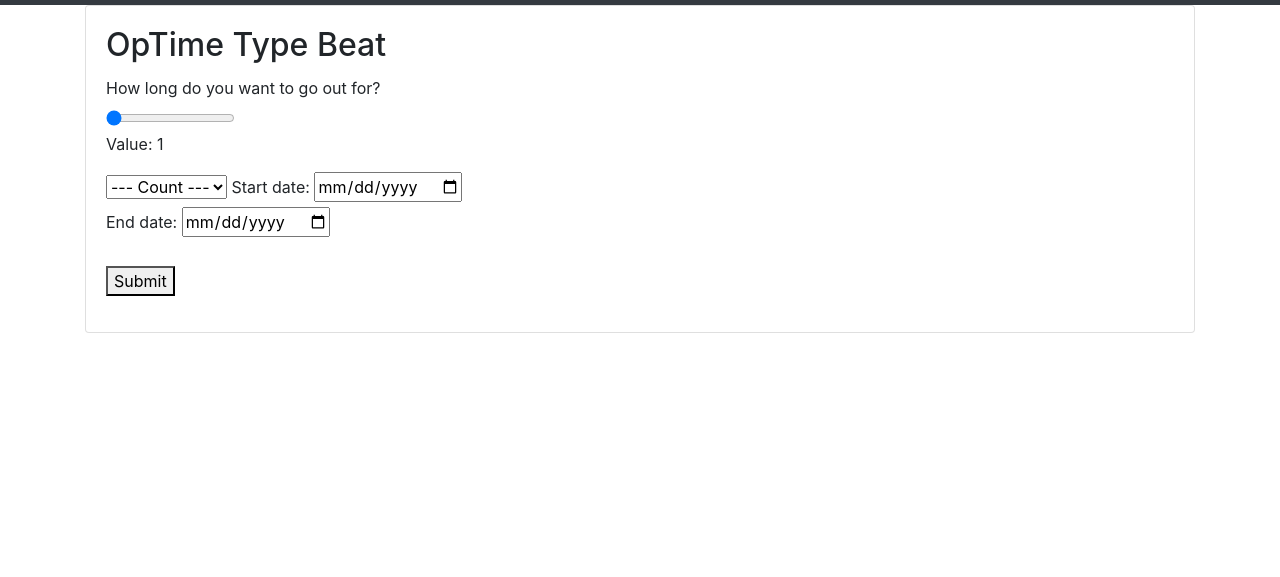
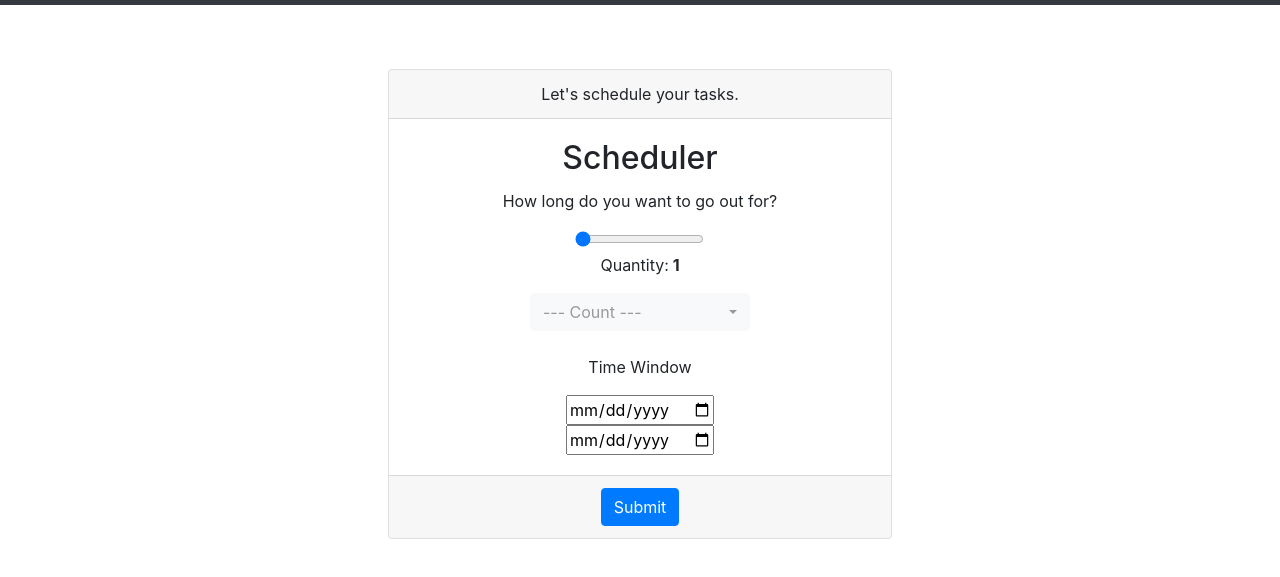
Before and after one commit to Shubham-SK/nyas-project, a plain HTML site: page optime/static/index.html in a window 1280 px wide. Shown: the part 51-628 px from the top of the page. Drawn offline with nearby package versions, Linux system fonts and the light colour scheme; files whose address does not match are found by name.

Commit message:
Style for Index.html

```diff
--- a/optime/static/index.html
+++ b/optime/static/index.html
@@ -1,11 +1,12 @@
 <!DOCTYPE html>
 <html>
 <head>
-  <title>OpTime</title>
+  <title>OPTIME</title>
   <!-- Include jQuery Library and File Here -->
   <script type="text/javascript" src="static/js/getWeather.js"></script>
   <!-- Include CSS File Here -->
   <link rel="stylesheet" href="https://stackpath.bootstrapcdn.com/bootstrap/4.4.1/css/bootstrap.min.css" integrity="sha384-Vkoo8x4CGsO3+Hhxv8T/Q5PaXtkKtu6ug5TOeNV6gBiFeWPGFN9MuhOf23Q9Ifjh" crossorigin="anonymous">
+  <link rel="stylesheet" href="https://cdn.jsdelivr.net/npm/bootstrap-select@1.13.9/dist/css/bootstrap-select.min.css">
 </head>
 <body>
   <!-- Image and text -->
@@ -16,17 +17,20 @@
     </a>
     <button class="btn btn-light my-2 my-sm-0" type="submit">Log Out</button>
   </nav>
-  <div class="container">
-    <div class="card">
+  <div class="container col-5" style="padding-top: 5%">
+    <div class="card text-center">
+      <div class="card-header">
+        Let's schedule your tasks.
+      </div>
       <div class="card-body">
-        <h2 class="card-title">OpTime Type Beat</h2>
+        <h2 class="card-title">Scheduler</h2>
         <form id="form_id" action="http://localhost:8000/schedule" method="GET" name="myform">
           <input type="hidden" id="lat" name="lat" value="">
           <input type="hidden" id="lon" name="lon" value="">
-          <label>How long do you want to go out for?</label>
+          <p class="card-text">How long do you want to go out for?</p>
           <div class="slidecontainer">
             <input type="range" min="1" max="59" value="1" class="slider" id="myRange" name="duration">
-            <p>Value: <span id="val"></span></p>
+            <p>Quantity:<strong> <span id="val"></span></strong></p>
           </div>
           <script>
           var slider = document.getElementById("myRange");
@@ -38,30 +42,33 @@
           }
           </script>
 
-          <select id="form_action" name="count">
+          <select class="selectpicker" id="form_action" name="count">
             <option value="">--- Count ---</option>
             <option>Minutes</option>
             <option>Hours</option>
             <option>Days</option>
           </select>
-
-          <label for="start">Start date:</label>
+          <br>
+          <br>
+          <p>Time Window</p>
           <input type="date" id="start" name="start">
           <br>
-          <label for="end">End date:</label>
           <input type="date" id="end" name="end">
-
-          <br><br>
-          <button onclick="getLocation()">Submit</button>
+          <br>
+        </div>
+        <div class="card-footer">
+          <button class="btn btn-primary" onclick="getLocation()">Submit</button>
+        </div>
+        </div>
+        </div>
         </form>
-        <!-- <button onclick="getLocation()">Get Location</button> -->
-        <p id="demo"></p>
-    </div>
-  </div>
+            <!-- <button onclick="getLocation()">Get Location</button> -->
+          <p id="demo"></p>
   <!-- Optional JavaScript -->
   <!-- jQuery first, then Popper.js, then Bootstrap JS -->
   <script src="https://code.jquery.com/jquery-3.4.1.slim.min.js" integrity="sha384-J6qa4849blE2+poT4WnyKhv5vZF5SrPo0iEjwBvKU7imGFAV0wwj1yYfoRSJoZ+n" crossorigin="anonymous"></script>
   <script src="https://cdn.jsdelivr.net/npm/popper.js@1.16.0/dist/umd/popper.min.js" integrity="sha384-Q6E9RHvbIyZFJoft+2mJbHaEWldlvI9IOYy5n3zV9zzTtmI3UksdQRVvoxMfooAo" crossorigin="anonymous"></script>
   <script src="https://stackpath.bootstrapcdn.com/bootstrap/4.4.1/js/bootstrap.min.js" integrity="sha384-wfSDF2E50Y2D1uUdj0O3uMBJnjuUD4Ih7YwaYd1iqfktj0Uod8GCExl3Og8ifwB6" crossorigin="anonymous"></script>
+  <script src="https://cdn.jsdelivr.net/npm/bootstrap-select@1.13.9/dist/js/bootstrap-select.min.js"></script>
   </body>
 </html>
--- a/optime/static/js/getWeather.js
+++ b/optime/static/js/getWeather.js
@@ -2,12 +2,11 @@ var x = document.getElementById("demo");
 
 if (navigator.geolocation) {
   navigator.geolocation.getCurrentPosition(showPosition);
-
 } else {
   x.innerHTML = "Geolocation is not supported by this browser.";
 }
 
-function showPosition(position) {
+function getLocation(position) {
   document.getElementById("lat").value = position.coords.latitude;
   document.getElementById("lon").value = position.coords.longitude;
   x.innerHTML = "latitude: "+position.coords.latitude+"longitude: "+position.coords.longitude;
```
